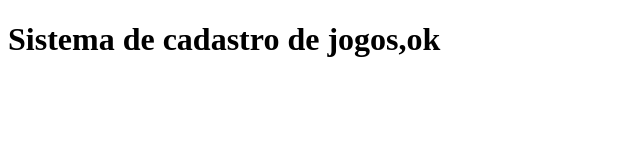
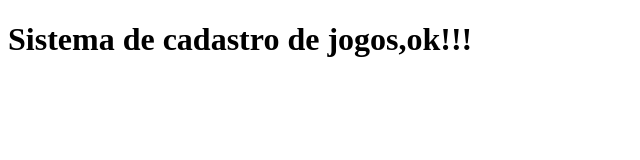
Before and after one commit to jviana785/sistema-de-cadastro, a plain HTML site: page index.html in a window 1280 px wide. Shown: the full height of the page, 0-640 px from the left. Drawn offline with Linux system fonts and the light colour scheme.

Commit message:
Update index.html
colocando ponto de exclamação

```diff
--- a/index.html
+++ b/index.html
@@ -6,6 +6,6 @@
     <title>Meus Jogos</title>
 </head>
 <body>
-    <h1>Sistema de cadastro de jogos,ok</h1>
+    <h1>Sistema de cadastro de jogos,ok!!!</h1>
 </body>
 </html>
```
